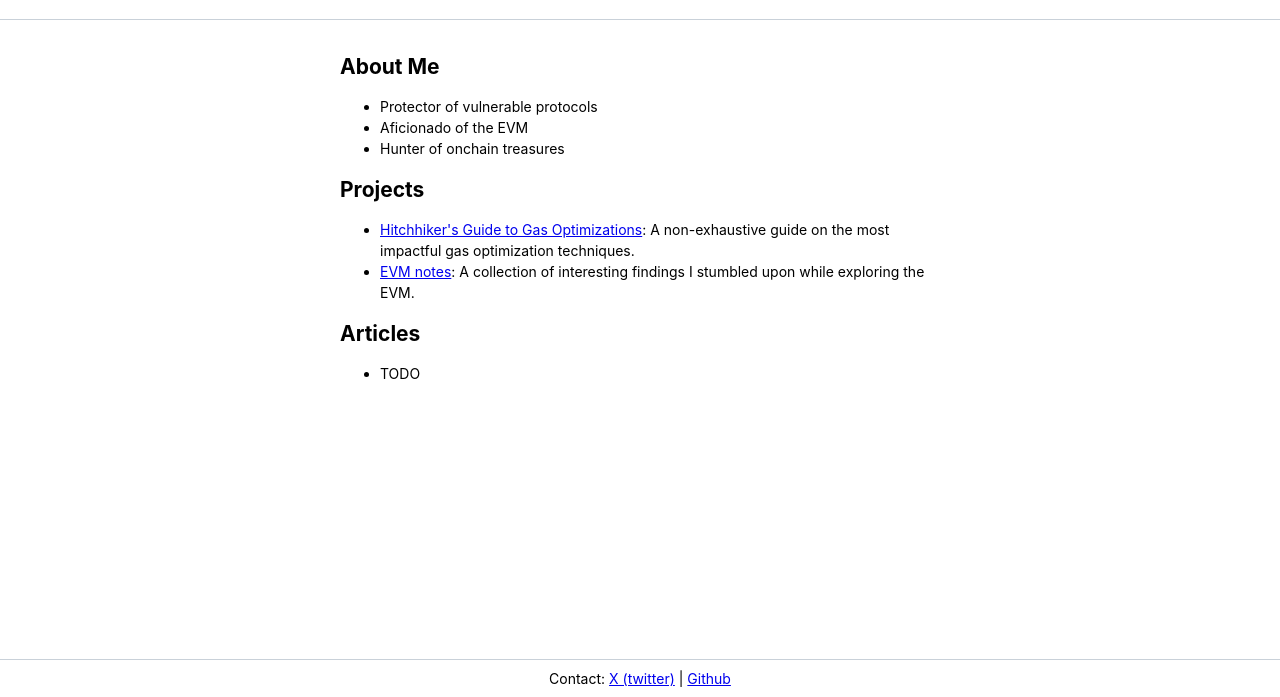
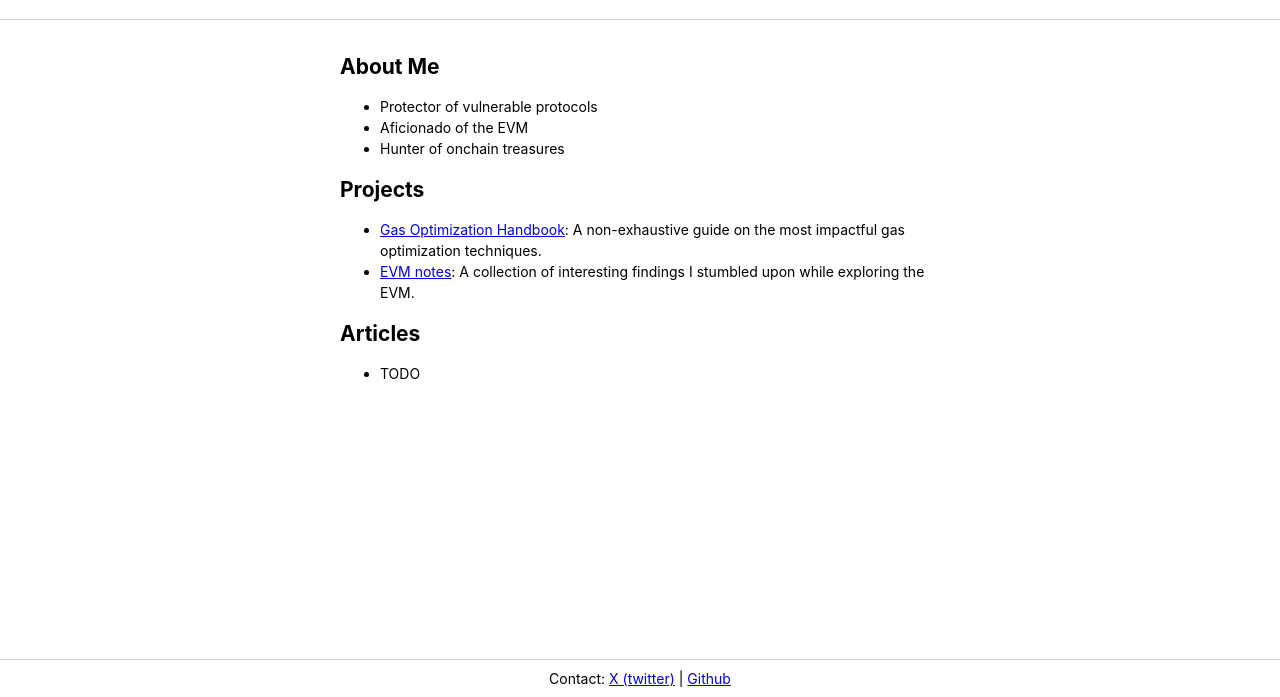
Before and after one commit to 0xlgtm/0xlgtm.com, an Eleventy site: page index.html in a window 1280 px wide. Shown: the part 103-800 px from the top of the page. Built offline with nearby package versions, Linux system fonts and the light colour scheme; Eleventy itself is replaced by a stand-in of ours; files that its build step writes are made by us from their sources.

Commit message:
updated home

```diff
--- a/index.html
+++ b/index.html
@@ -31,7 +31,7 @@
             </ul>
             <h2>Projects</h2>
             <ul>
-                <li><a href="https://github.com/0xlgtm/Hitchhikers-Guide-to-Gas-Optimizations">Hitchhiker's Guide to Gas Optimizations</a>: A non-exhaustive guide on the most impactful gas optimization techniques.</li>
+                <li><a href="https://github.com/0xlgtm/Gas-Optimization-Handbook">Gas Optimization Handbook</a>: A non-exhaustive guide on the most impactful gas optimization techniques.</li>
                 <li><a href="https://github.com/0xlgtm/evm-notes">EVM notes</a>: A collection of interesting findings I stumbled upon while exploring the EVM.</li>
             </ul>
             <h2>Articles</h2>
```
